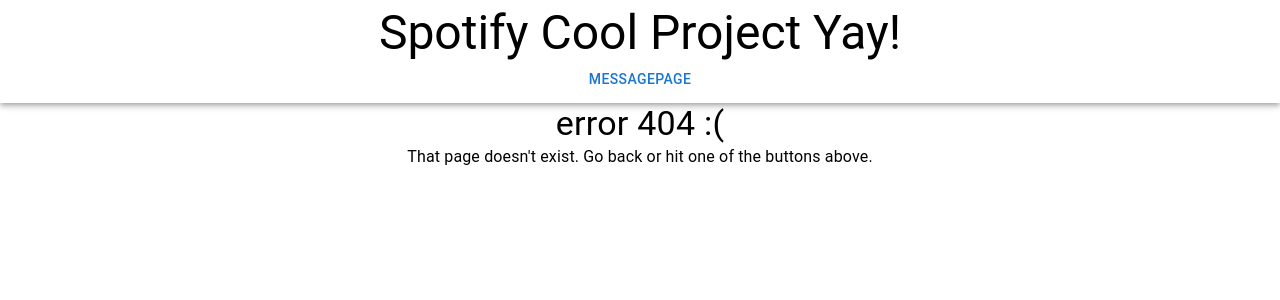
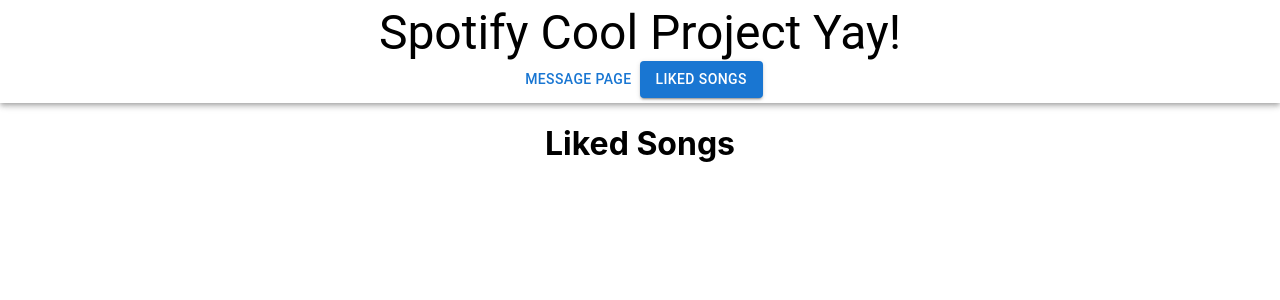
Before and after one commit to clrali/Launch-Spotify, a React (Create React App) app in the folder frontend/: page /likedsongs in a window 1280 px wide. Before the commit this address had no page. Shown: the top 300 px of the page. Built offline with nearby package versions, Linux system fonts and the light colour scheme.

Commit message:
added routes

```diff
--- /dev/null
+++ b/frontend/src/components/likedSongs/LikedSongs.js
@@ -0,0 +1,13 @@
+import React from 'react'
+
+function LikedSongs() {
+  return (
+    <div>
+        <h1>
+            Liked Songs
+        </h1>
+    </div>
+  )
+}
+
+export default LikedSongs
--- a/frontend/src/components/navbar/Navbar.js
+++ b/frontend/src/components/navbar/Navbar.js
@@ -8,7 +8,8 @@
 			<AppBar color='inherit' position='static' sx={{margin: '0px', padding: '5px'}}>
 					<Typography variant="h3">Spotify Cool Project Yay!</Typography>
 				<nav>
-					<Button variant={useLocation().pathname==='/messages' ? 'contained' : 'text'} component={Link} to="/messages">MessagePage</Button>
+					<Button variant={useLocation().pathname==='/messages' ? 'contained' : 'text'} component={Link} to="/messages">Message Page</Button>
+					<Button variant={useLocation().pathname==='/likedsongs' ? 'contained' : 'text'} component={Link} to="/likedsongs">Liked Songs</Button>
 				</nav>
 			</AppBar>
 
--- a/frontend/src/index.js
+++ b/frontend/src/index.js
@@ -6,13 +6,16 @@
 import { BrowserRouter, Routes, Route } from 'react-router-dom';
 import ErrorPage from './components/navbar/ErrorPage';
 import Messages from './components/messagePage/Messages';
+import LikedSongs from './components/likedSongs/LikedSongs';
 const root = ReactDOM.createRoot(document.getElementById('root'));
 root.render(
   <BrowserRouter>
     <Routes>
       <Route path="/" element={<App />}>
         <Route path="/messages" element={<Messages />} />
+        <Route path="/likedsongs" element={<LikedSongs />} />
         <Route path="*" element={<ErrorPage />} />
+
       </Route>
     </Routes>
   </BrowserRouter>
```
